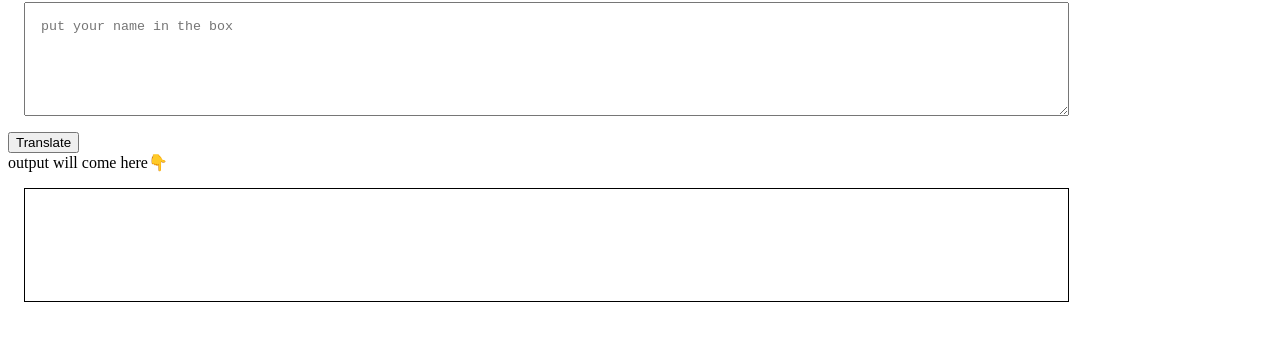
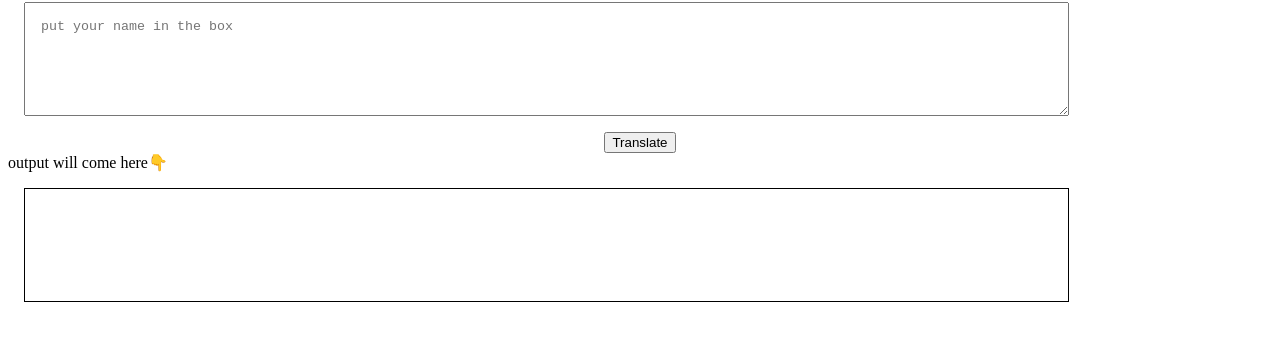
Before and after one commit to babbu47/banana-speak, a plain HTML site: page index.html in a window 1280 px wide. Shown: the part 78-418 px from the top of the page. Drawn offline with Linux system fonts and the light colour scheme.

Commit message:
update text

```diff
--- a/st.css
+++ b/st.css
@@ -12,3 +12,9 @@ textarea{
  margin:1rem;
  padding:1rem;
  }
+
+
+ #btn-translate{
+    display: block;
+    margin: 0 auto;
+  }
```
Also changed, not shown: index.html (+1 -2 lines).
